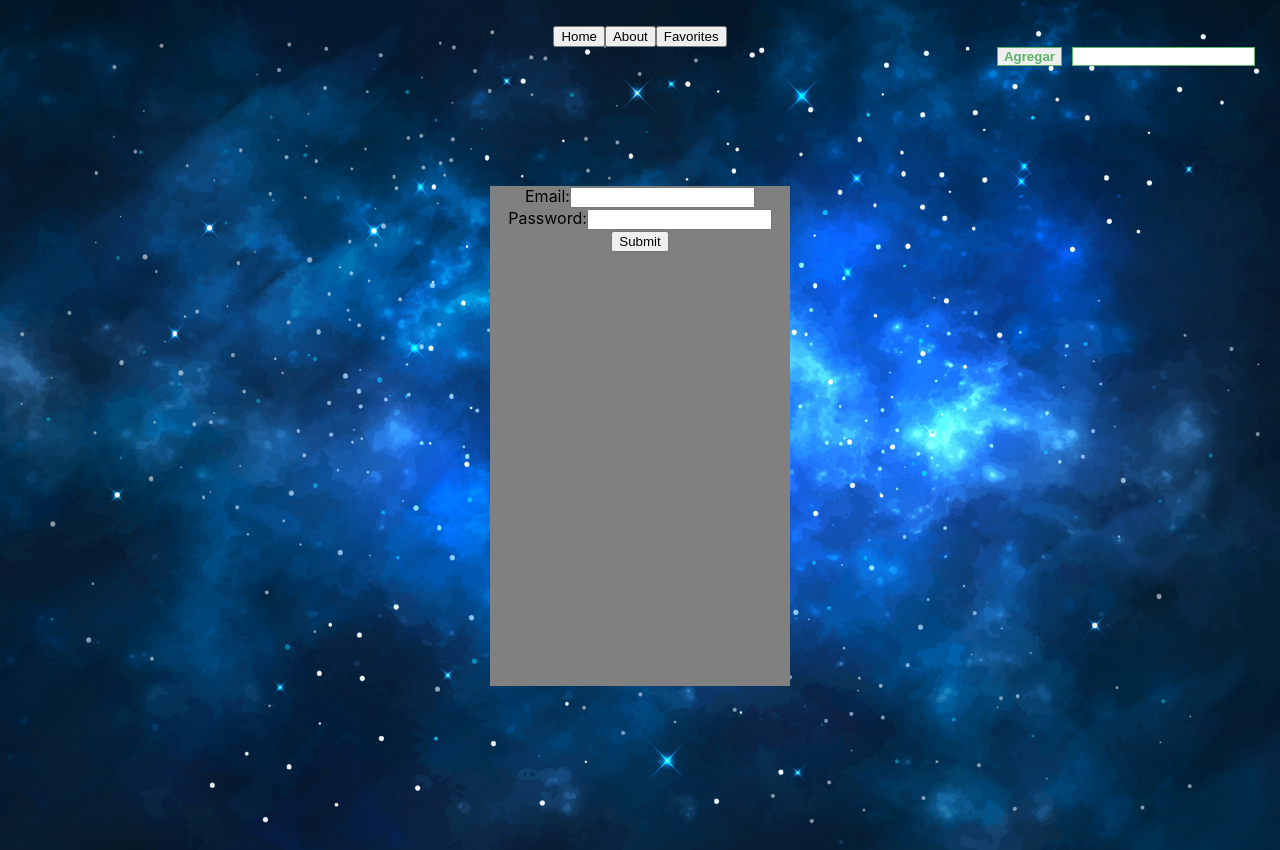
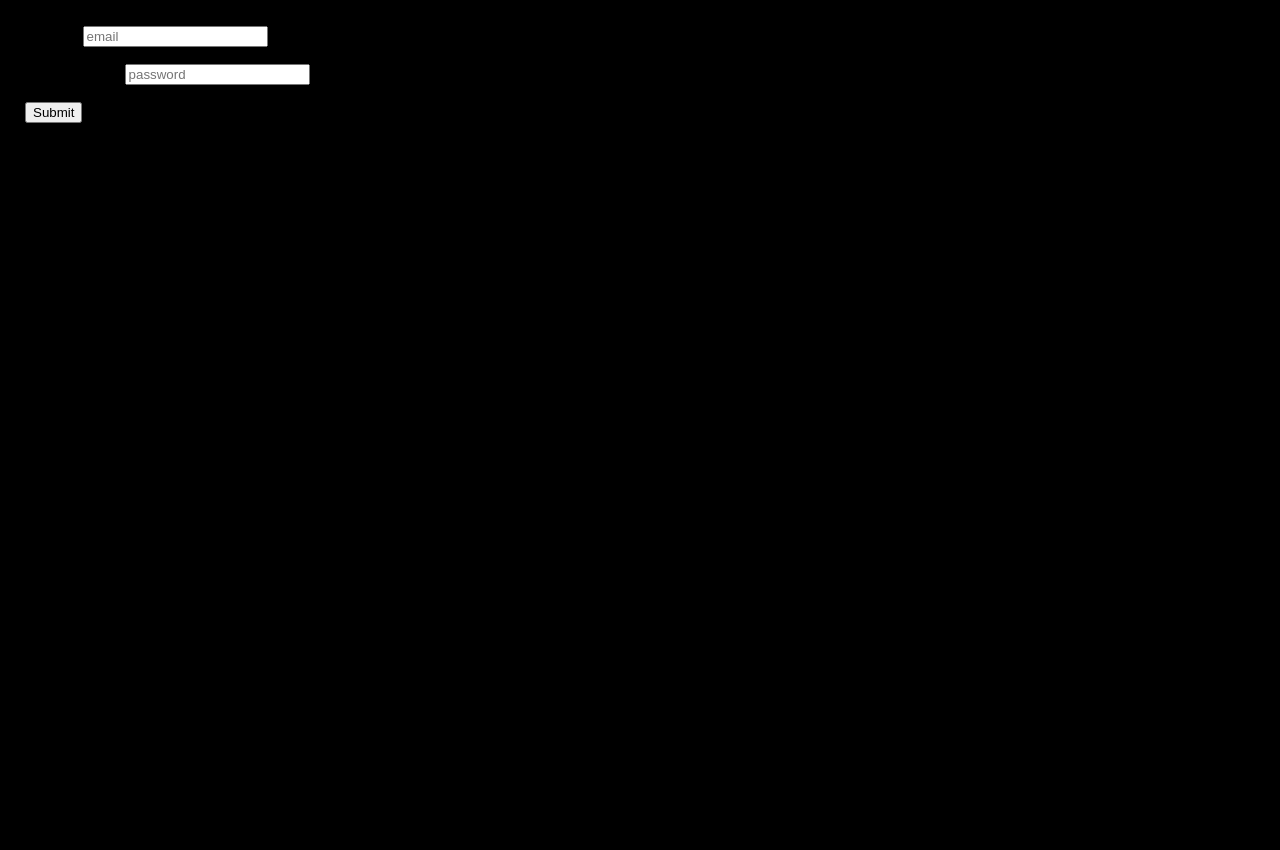
Before and after one commit to ATLora/RickNMorty, a React (Create React App) app in the folder client/: page / in a window 1280 px wide. Built offline with nearby package versions, Linux system fonts and the light colour scheme; the HTML template or start-up script is replaced by a standard one.

Commit message:
last commit before removing styled commponents

```diff
--- a/client/src/App.css
+++ b/client/src/App.css
@@ -1,8 +1,13 @@
-.App {
+/* .App {
   text-align: center;
   background-image: url("./Assets/SpaceBG.jpg");
   background-size: cover;
   background-repeat: no-repeat;
   min-height: 100vh;
   height: fit-content;
+} */
+
+.App {
+  background-color: black;
+  min-height: 100vh;
 }
--- a/client/src/App.js
+++ b/client/src/App.js
@@ -3,7 +3,7 @@ import Cards from "./components/Cards.jsx";
 import Nav from "./components/nav";
 import { useState } from "react";
 import axios from "axios";
-import { Routes, Route, useNavigate } from "react-router-dom";
+import { Routes, Route, useNavigate, useLocation } from "react-router-dom";
 import About from "./Views/About";
 import Detail from "./Views/Detail";
 import Form from "./Views/Form";
@@ -14,14 +14,20 @@ function App() {
   const [access, setAccess] = useState(false);
   const URL = "http://localhost:3001/rickandmorty/";
   const navigate = useNavigate();
+  const { pathname } = useLocation();
 
   function login(userData) {
     const { email, password } = userData;
     axios(`${URL}login?email=${email}&password=${password}`).then(
       ({ data }) => {
-        const { access } = data;
+        const access = data;
+        console.log(access);
         setAccess(data);
-        access && navigate("/home");
+        if (access === true) {
+          navigate("/home");
+        } else {
+          window.alert("Email o password incorrecta");
+        }
       }
     );
   }
@@ -48,9 +54,9 @@ function App() {
 
   return (
     <div className="App" style={{ padding: "25px" }}>
-      <Nav onSearch={onSearch} />
+      {pathname !== "/" && <Nav onSearch={onSearch} />}
       <Routes>
-        <Route path="/" element={<Form />} />
+        <Route path="/" element={<Form login={login} />} />
         <Route
           path="/home"
           element={<Cards characters={characters} onClose={onClose} />}
--- a/client/src/Views/Form.jsx
+++ b/client/src/Views/Form.jsx
@@ -1,28 +1,66 @@
-import styled from "styled-components";
+import React, { useState } from "react";
+import validation from "../utils/validation.js";
 
-const Conteiner = styled.div`
-  background-color: grey;
-  width: 300px;
-  height: 500px;
-  margin: auto;
-  margin-top: 120px;
-`;
+const Form = ({ login }) => {
+  const [userData, setUserData] = useState({
+    email: "",
+    password: "",
+  });
 
-export default function Form() {
+  const [errors, setErrors] = useState({});
+
+  const handleChange = (event) => {
+    setUserData({
+      ...userData,
+      [event.target.name]: event.target.value,
+    });
+
+    setErrors(
+      validation({
+        ...userData,
+        [event.target.name]: event.target.value,
+      })
+    );
+  };
+
+  const handleSubmit = (event) => {
+    event.preventDefault();
+    login(userData);
+  };
+
   return (
-    <Conteiner>
+    <div>
       <form>
-        <div>
-          <label htmlFor="email">Email:</label>
-          <input type="text" name="email" />
-        </div>
-        <div>
-          <label htmlFor="password">Password:</label>
-          <input type="password" name="password" />
-        </div>
+        <label>EMAIL: </label>
+        <input
+          type="email"
+          value={userData.email}
+          placeholder="email"
+          name="email"
+          onChange={handleChange}
+        />
+        <p>{errors.email}</p>
 
-        <button type="submit">Submit</button>
+        <label>PASSWORD: </label>
+        <input
+          type="password"
+          value={userData.password}
+          placeholder="password"
+          name="password"
+          onChange={handleChange}
+        />
+        <p>{errors.password}</p>
+
+        <button
+          type="submit"
+          onClick={handleSubmit}
+          /* disabled={Object.values(errors).some((error) => error)} */
+        >
+          Submit
+        </button>
       </form>
-    </Conteiner>
+    </div>
   );
-}
+};
+
+export default Form;
--- /dev/null
+++ b/client/src/utils/validation.js
@@ -0,0 +1,40 @@
+const validation = (dataForm) => {
+  const errors = {};
+
+  const regexEmail =
+    /^(([^<>()\[\]\.,;:\s@\”]+(\.[^<>()\[\]\.,;:\s@\”]+)*)|(\”.+\”))@(([^<>()[\]\.,;:\s@\”]+\.)+[^<>()[\]\.,;:\s@\”]{2,})$/;
+
+  // const regexEmail2 = /^[A-Z0-9._%+-]+@[A-Z0-9.-]+\.[A-Z]{2,4}$/i;
+
+  const regexPassword = /\d/;
+
+  const regexPasswordLength = /^(?=.*\d).{6,10}$/;
+
+  if (!regexEmail.test(dataForm.email)) {
+    errors.email = "Debe ser un email valido";
+  }
+
+  if (!dataForm.email) {
+    errors.email = "No puede ser vacio";
+  }
+
+  if (dataForm.email.length > 5) {
+    errors.email = "Debe tener menos de 5 caracteres";
+  }
+
+  if (!regexPassword.test(dataForm.password)) {
+    errors.password = "La contraseña debe tener un número";
+  }
+
+  if (!(dataForm.password.length > 5 && dataForm.password.length < 11)) {
+    errors.password = "Debe tener entre 6 y 10 caracteres";
+  }
+
+  // if (!regexPasswordLength.test(dataForm.password)) {
+  //   errors.password = 'Debe tener mínimo un número y entrer 6 y 10 caracteres';
+  // }
+
+  return errors;
+};
+
+export default validation;
```
Also changed, not shown: 2 other files (tests, documents, lock files or other folders).
